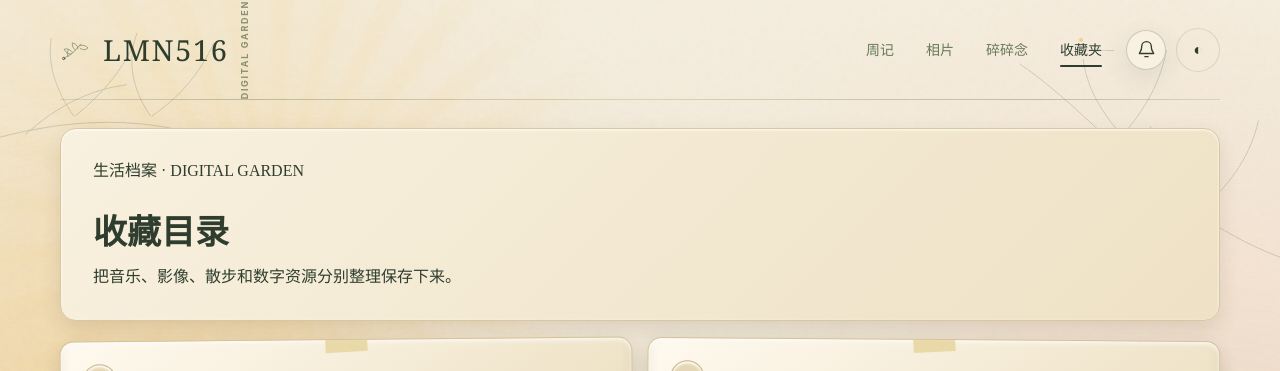
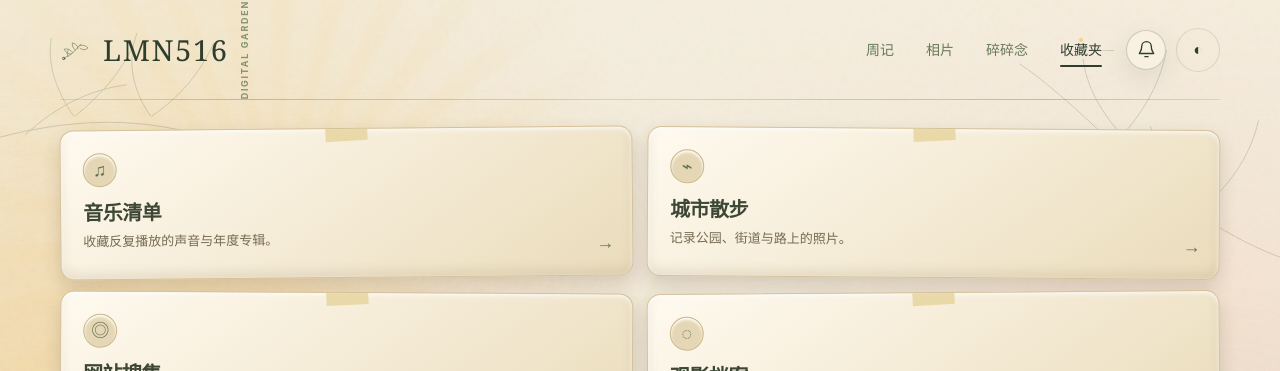
Before and after one commit to BurgCreate/lmn516-v2, a Next.js app: page /favorites in a window 1280 px wide. Shown: the top 371 px of the page. Built offline with nearby package versions, Linux system fonts and the light colour scheme; no server answers.

Commit message:
fix: remove favorites header and keep footer layout

```diff
--- a/styles/28-favorites.css
+++ b/styles/28-favorites.css
@@ -4,43 +4,25 @@
 ================================= */
 
 
+/* 页面 */
+
 .favorites-page{
+
   padding-top:28px;
+
   padding-bottom:60px;
-}
 
-
-/* 顶部 */
-
-.favorites-header{
-
-  padding:28px 32px;
-
-  margin-bottom:18px;
-
-  border-radius:16px;
-
-  background:
-  linear-gradient(
-    135deg,
-    #f8f1df,
-    #eee1c5
-  );
-
-  border:1px solid #d9c7a0;
-
-  box-shadow:
-  inset 0 1px 3px rgba(255,255,255,.9),
-  0 8px 20px rgba(70,55,30,.12);
+  min-height:100vh;
 
 }
 
 
-.favorites-header h1{
 
-  margin:0;
+/* 顶部收藏目录（移除） */
 
-  font-size:34px;
+.favorites-header{
+
+  display:none;
 
 }
 
@@ -261,10 +243,14 @@
 
 
 
+/* 响应式 */
+
 @media(max-width:700px){
 
-.favorites-grid{
- grid-template-columns:1fr;
-}
+  .favorites-grid{
+
+    grid-template-columns:1fr;
+
+  }
 
 }
```
